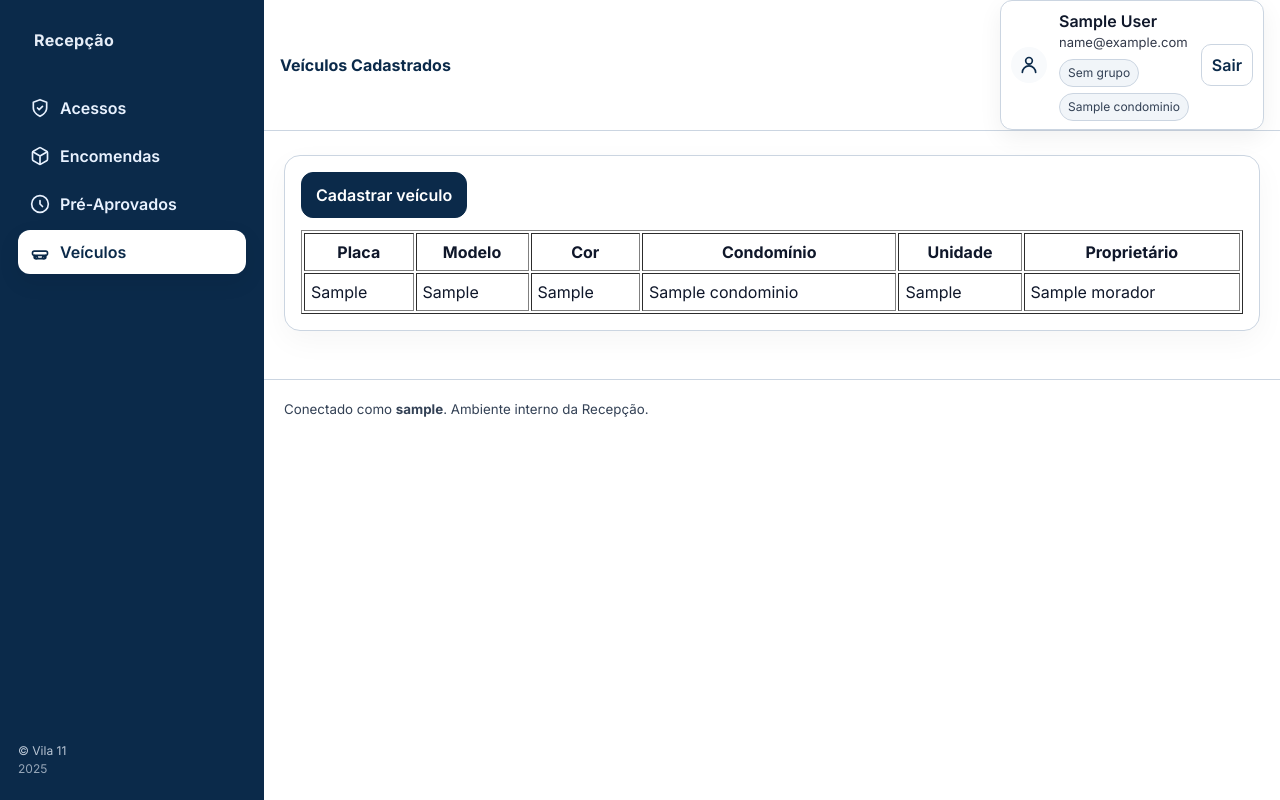
After one commit to ThiagoVila11/portaria, a Django app: page /veiculos/ in a window 1280 px wide. The commit adds this page. Run offline with Django 5.2, Linux system fonts and the light colour scheme; a user stored in the database is signed in; tables that the repository leaves empty hold one stand-in row (values such as "Sample post").

Commit message:
Veiculos

```diff
--- a/portaria/models.py
+++ b/portaria/models.py
@@ -101,6 +101,8 @@ class VisitorLog(models.Model):
 
     imported_at = models.DateTimeField(default=timezone.now)
 
+    sf_visitor_log_id = models.CharField(max_length=32, blank=True)  # VisitorLogId do SF
+
     class Meta:
         indexes = [
             models.Index(fields=["created_date"]),
@@ -117,3 +119,21 @@ class Parametro(models.Model):
 
     def __str__(self):
         return f"{self.ParametroNome}: {self.ParametroValor}"
+
+class Veiculo(models.Model):
+    placa = models.CharField(max_length=10, unique=True)
+    modelo = models.CharField(max_length=50, blank=True)
+    cor = models.CharField(max_length=30, blank=True)
+    condominio = models.ForeignKey(Condominio, on_delete=models.PROTECT)
+    unidade = models.ForeignKey(Unidade, on_delete=models.PROTECT, null=True, blank=True)
+    proprietario = models.ForeignKey(Morador, on_delete=models.PROTECT, null=True, blank=True)
+    criado_em = models.DateTimeField(auto_now_add=True)
+    atualizado_em = models.DateTimeField(auto_now=True)
+
+    class Meta:
+        permissions = [
+            ("pode_gerenciar_veiculos", "Pode gerenciar veículos cadastrados"),
+        ]
+
+    def __str__(self):
+        return f"{self.placa} - {self.modelo} ({self.cor})"
--- a/portaria/urls.py
+++ b/portaria/urls.py
@@ -26,4 +26,7 @@ path("ajax/unidades/<int:condominio_id>/", views.ajax_unidades_por_condominio, n
 path("ajax/moradores/<int:unidade_id>/", views.ajax_moradores_por_unidade, name="ajax_moradores_por_unidade"),
 path("visitantes/preaprovados/", views.visitantes_preaprovados, name="visitantes_preaprovados"),
 
+path("veiculos/", views.veiculo_list, name="veiculo_list"),
+path("veiculos/novo/", views.veiculo_create, name="veiculo_create"),
+
 ]
--- a/portaria/views.py
+++ b/portaria/views.py
@@ -3,7 +3,7 @@ from django.views.decorators.http import require_POST
 from django.shortcuts import render, redirect, get_object_or_404
 from portaria.permissions import allowed_condominios_for
 from django.utils import timezone
-from .models import Encomenda, EventoAcesso, StatusEncomenda, TipoPessoa, MetodoAcesso, ResultadoAcesso
+from .models import Encomenda, EventoAcesso, StatusEncomenda, TipoPessoa, MetodoAcesso, ResultadoAcesso, Veiculo
 from condominio.models import Condominio, Unidade, Morador
 from portaria.models import EventoAcesso, Encomenda
 from condominio.models import Condominio, Unidade
@@ -16,7 +16,7 @@ from django.db import transaction
 from django.http import HttpResponse, HttpResponseBadRequest
 from datetime import date
 from integrations.allvisitorlogs import sf_connect, get_all_fields, build_where_clause, query_chunk, SOBJECT
-
+from .forms import VeiculoForm
 
 @login_required
 def dashboard(request):
@@ -392,3 +392,20 @@ def visitantes_preaprovados(request):
         "total": len(recs),
     }
     return render(request, "portaria/visitantes_preaprovados.html", ctx)
+
+@login_required
+def veiculo_list(request):
+    veiculos = Veiculo.objects.select_related("condominio", "unidade", "proprietario")
+    return render(request, "portaria/veiculo_list.html", {"veiculos": veiculos})
+
+@login_required
+#@permission_required("portaria.pode_gerenciar_veiculos")
+def veiculo_create(request):
+    if request.method == "POST":
+        form = VeiculoForm(request.POST)
+        if form.is_valid():
+            form.save()
+            return redirect("veiculo_list")
+    else:
+        form = VeiculoForm()
+    return render(request, "portaria/veiculo_form.html", {"form": form})
--- a/templates/base.html
+++ b/templates/base.html
@@ -140,9 +140,8 @@
         <span>Encomendas</span>
       </a>
 
-      <a class="navitem {% if url_name == 'visitantes_preaprovados' %}active{% endif %}"
-        href="{% url 'visitantes_preaprovados' %}">
-        <!-- Ícone (um badge por exemplo) -->
+      <a class="navitem {% if url_name == 'visitantes_preaprovados' %}active{% endif %}" href="{% url 'visitantes_preaprovados' %}">
+        <!-- Ícone pré-aprovados -->
         <svg viewBox="0 0 24 24" fill="none" stroke="currentColor" stroke-width="2"
             stroke-linecap="round" stroke-linejoin="round">
           <circle cx="12" cy="12" r="10"/>
@@ -151,26 +150,17 @@
         <span>Pré-Aprovados</span>
       </a>
 
-      {% block sidebar_extra %}
-        <a class="navitem {% if url_name == 'sf_tickets_list' %}active{% endif %}" href="{% url 'sf_tickets_list' %}">
-          <!-- ícone boleto/etiqueta -->
-          <svg viewBox="0 0 24 24" fill="none" stroke="currentColor" stroke-width="2" stroke-linecap="round" stroke-linejoin="round" aria-hidden="true">
-            <path d="M21 16V8a2 2 0 0 0-1-1.73l-7-4a2 2 0 0 0-2 0l-7 4A2 2 0 0 0 3 8v8a2 2 0 0 0 1 1.73l7 4a2 2 0 0 0 2 0l7-4A2 2 0 0 0 21 16z"/>
-            <path d="M3.3 7L12 12l8.7-5M12 22V12"/>
-          </svg>
-          <span>Tickets (SF)</span>
-        </a>
-
-        <a class="navitem {% if url_name == 'sf_visitors_list' %}active{% endif %}" href="{% url 'sf_visitors_list' %}">
-          <!-- ícone visitante -->
-          <svg viewBox="0 0 24 24" fill="none" stroke="currentColor" stroke-width="2" stroke-linecap="round" stroke-linejoin="round" aria-hidden="true">
-            <path d="M20 21a8 8 0 0 0-16 0"/>
-            <circle cx="12" cy="7" r="4"/>
-          </svg>
-          <span>Visitor’s Log (SF)</span>
-        </a>
-      {% endblock %}
-
+      <a class="navitem {% if url_name == 'veiculo_list' %}active{% endif %}" href="{% url 'veiculo_list' %}">
+        <!-- Ícone de carro -->
+        <svg viewBox="0 0 24 24" fill="none" stroke="currentColor" stroke-width="2"
+            stroke-linecap="round" stroke-linejoin="round" aria-hidden="true">
+          <rect x="3" y="11" width="18" height="5" rx="2" ry="2"/>
+          <path d="M5 16v2a2 2 0 0 0 2 2h10a2 2 0 0 0 2-2v-2"/>
+          <circle cx="7.5" cy="18.5" r="1.5"/>
+          <circle cx="16.5" cy="18.5" r="1.5"/>
+        </svg>
+        <span>Veículos</span>
+      </a>
     </nav>
     {% endwith %}
 
--- /dev/null
+++ b/templates/portaria/veiculo_list.html
@@ -0,0 +1,26 @@
+{% extends "base.html" %}
+{% block title %}Veículos · Recepção{% endblock %}
+{% block page_title %}Veículos Cadastrados{% endblock %}
+
+{% block content %}
+<div class="card" style="padding:16px">
+  <a class="btn" href="{% url 'veiculo_create' %}">Cadastrar veículo</a>
+  <table border="1" cellpadding="6" width="100%" style="margin-top:12px">
+    <tr>
+      <th>Placa</th><th>Modelo</th><th>Cor</th><th>Condomínio</th><th>Unidade</th><th>Proprietário</th>
+    </tr>
+    {% for v in veiculos %}
+    <tr>
+      <td>{{ v.placa }}</td>
+      <td>{{ v.modelo }}</td>
+      <td>{{ v.cor }}</td>
+      <td>{{ v.condominio.nome }}</td>
+      <td>{{ v.unidade.numero }}</td>
+      <td>{{ v.proprietario.nome }}</td>
+    </tr>
+    {% empty %}
+    <tr><td colspan="6">Nenhum veículo cadastrado.</td></tr>
+    {% endfor %}
+  </table>
+</div>
+{% endblock %}
```
Also changed, not shown: portaria/admin.py (+7 -1 lines), portaria/forms.py (+6 -1 lines), portaria/migrations/0007_visitorlog_sf_visitor_log_id_veiculo.py (added).
